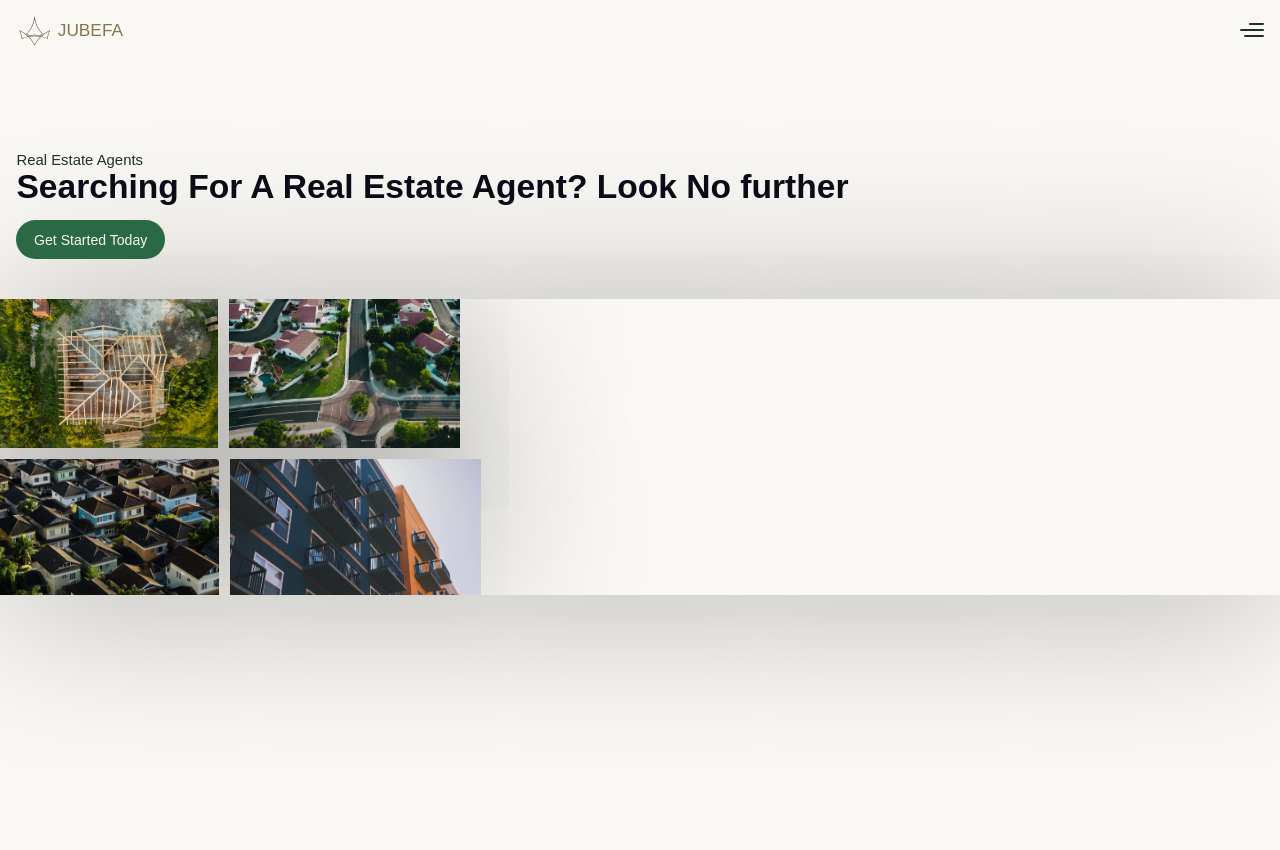
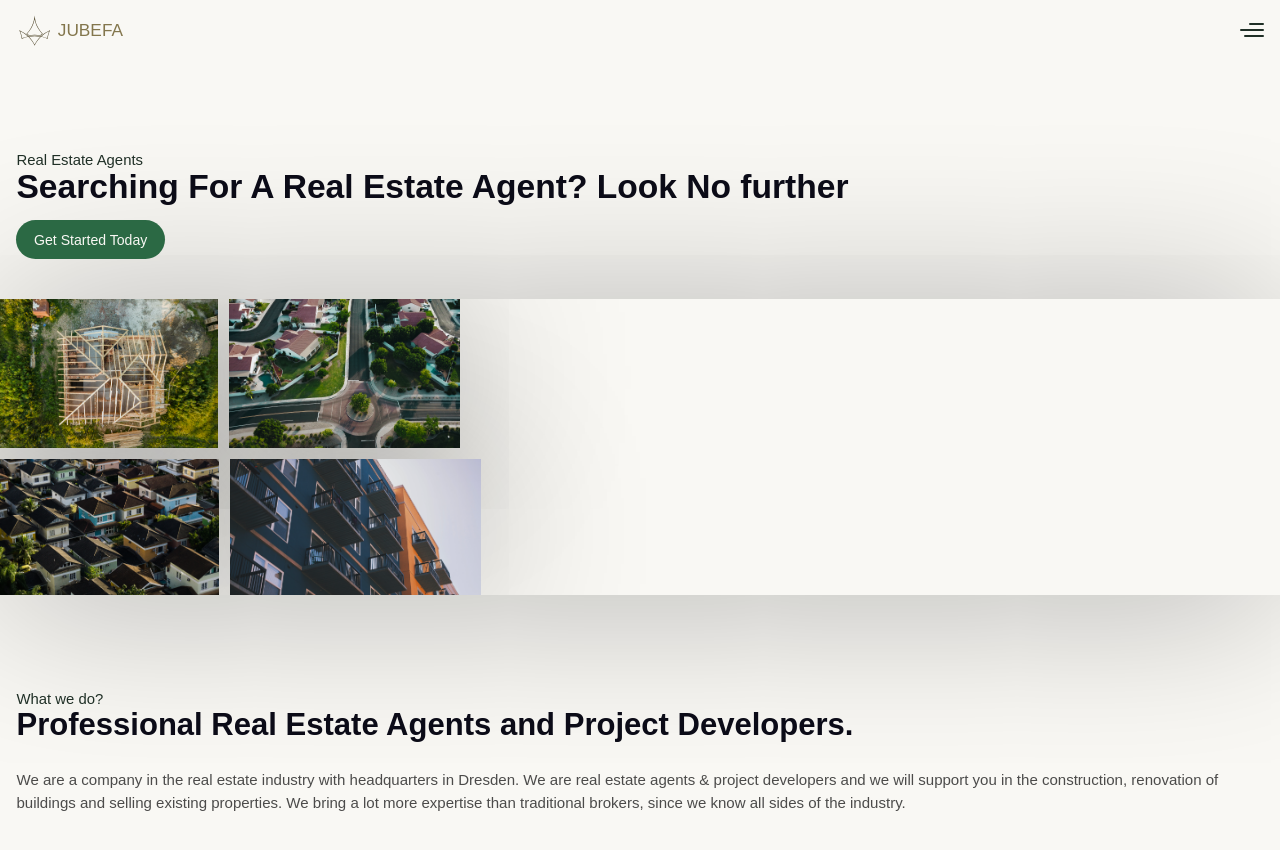
Before and after one commit to tommyyh/jubefa-main, a React (Create React App) app in the folder client/: page /en in a window 1280 px wide. Shown: the top 850 px of the page. Built offline with nearby package versions, Linux system fonts and the light colour scheme; a web font is replaced by a local one.

Commit message:
Added wwd

```diff
--- a/client/src/assets/scss/variables.scss
+++ b/client/src/assets/scss/variables.scss
@@ -8,6 +8,7 @@ $accent: #2B6944;
 $accent2: #83764C;
 $accent3: #1F2F26;
 $btn-color: #fff;
+$text: rgba(18, 18, 18, 0.75);
 
 $menu: #0C0A0B;
 
@@ -30,3 +31,10 @@ $padding: 1.03rem;
   color: $second;
   line-height: 116%;
 }
+
+@mixin text {
+  font-size: 0.94rem;
+  font-weight: 400;
+  color: $text;
+  line-height: 150%;
+}
--- a/client/src/data/lang/de.json
+++ b/client/src/data/lang/de.json
@@ -40,5 +40,10 @@
       "title": "Get Started Today",
       "link": "contact"
     }
+  },
+  "wwd": {
+    "sub": "What we do?",
+    "title": "Professional Real Estate Agents and Project Developers.",
+    "text": "We are a company in the real estate industry with headquarters in Dresden. We are real estate agents & project developers and we will support you in the construction, renovation of buildings and selling existing properties. We bring a lot more expertise than traditional brokers, since we know all sides of the industry."
   }
 }
--- a/client/src/data/lang/en.json
+++ b/client/src/data/lang/en.json
@@ -40,5 +40,10 @@
       "title": "Get Started Today",
       "link": "contact"
     }
+  },
+  "wwd": {
+    "sub": "What we do?",
+    "title": "Professional Real Estate Agents and Project Developers.",
+    "text": "We are a company in the real estate industry with headquarters in Dresden. We are real estate agents & project developers and we will support you in the construction, renovation of buildings and selling existing properties. We bring a lot more expertise than traditional brokers, since we know all sides of the industry."
   }
 }
--- a/client/src/pages/Home/Home.js
+++ b/client/src/pages/Home/Home.js
@@ -3,6 +3,7 @@ import 'assets/scss/reset.scss';
 import { useSelector } from 'react-redux';
 import Navbar from 'components/Navbar/Navbar';
 import Landing from './components/Landing';
+import Wwd from './components/Wwd';
 
 const Home = () => {
   const [loading, setLoading] = useState(true);
@@ -22,6 +23,7 @@ const Home = () => {
     <>
       <Navbar lang={lang} langCode={langCode} />
       <Landing lang={lang} langCode={langCode} />
+      <Wwd lang={lang} langCode={langCode} />
     </>
   );
 };
--- /dev/null
+++ b/client/src/pages/Home/components/Wwd.js
@@ -0,0 +1,16 @@
+import React from 'react';
+import css from './wwd.module.scss';
+
+const Wwd = ({ lang, langCode }) => {
+  const l = lang.wwd;
+
+  return (
+    <section className={css['wwd']}>
+      <h4>{l.sub}</h4>
+      <h2>{l.title}</h2>
+      <p>{l.text}</p>
+    </section>
+  );
+};
+
+export default Wwd;
--- /dev/null
+++ b/client/src/pages/Home/components/wwd.module.scss
@@ -0,0 +1,19 @@
+@import '../../../assets/scss/variables.scss';
+
+.wwd {
+  padding: 6rem $padding 0 $padding;
+
+  h4 {
+    @include sub;
+  }
+
+  h2 {
+    @include title;
+
+    margin: 0 3rem 1.6rem 0;
+  }
+
+  p {
+    @include text;
+  }
+}
```
